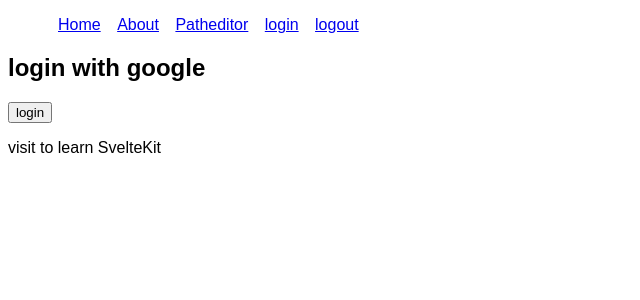
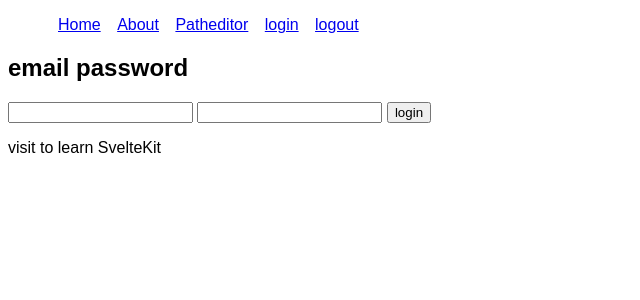
Before and after one commit to Protokollmaker/NoteTorailPlanOld, a SvelteKit app: page /login in a window 1280 px wide. Shown: the top 300 px of the page, without its empty margins (0-640 px from the left). Built offline with nearby package versions, Linux system fonts and the light colour scheme.

Commit message:
auth firebase

```diff
--- a/src/routes/login/+page.svelte
+++ b/src/routes/login/+page.svelte
@@ -3,15 +3,42 @@
   import { initializeApp , getApps, getApp} from "firebase/app";
   import { getFirestore } from "firebase/firestore";
   import { browser } from "$app/environment";
+  import { getAuth, signInWithEmailAndPassword, signOut} from "firebase/auth";
  //console.log(auth);
  const firebaseApp = browser && (getApps().length === 0 ? initializeApp(firebaseConfig) : getApp());
  const db = browser && getFirestore(firebaseApp);
  console.log({firebaseApp, db});
+ let email ="";
+ let password ="";
+ let user;
+ const login = () => {
+   const auth = browser && getAuth(firebaseApp);
+  signInWithEmailAndPassword(auth, email, password)
+    .then((userCredential) => {
+      user = userCredential.user;
+    })
+    .catch((error) => {
+      const errorCode = error.code;
+      const errorMessage = error.message;
+      console.log(errorCode, errorMessage);
+    });
+ };
+ const logout = async () => {
+   const auth = getAuth(firebaseApp);
+   signOut(auth).then(() => {
+     user = null;
+   });
+ };
 </script>
 
 <section>
-  <h1>login with google</h1>
-  <button type="button">login</button>
+  <h1>email password</h1>
+  <input type="email" id="email" placehoder="email" bind:value={email} />
+  <input type="passord" id="password" placehoder="password" bind:value={password}/>
+  <button type="button" on:click={login}>login</button>
+  {#if user}
+  <button type="button" on:click={logout}>logout</button>
+  {/if}
 </section>
 
 <style>
```
